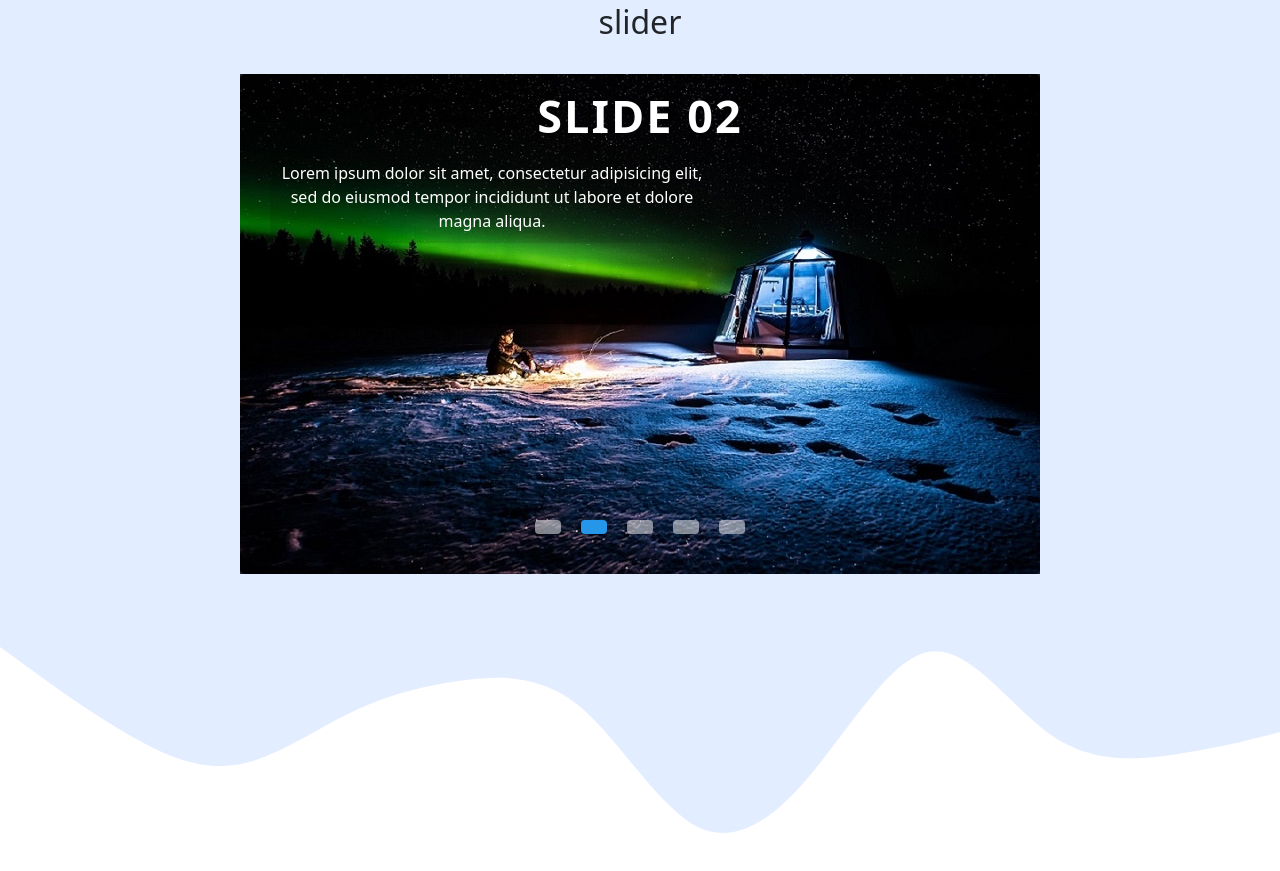
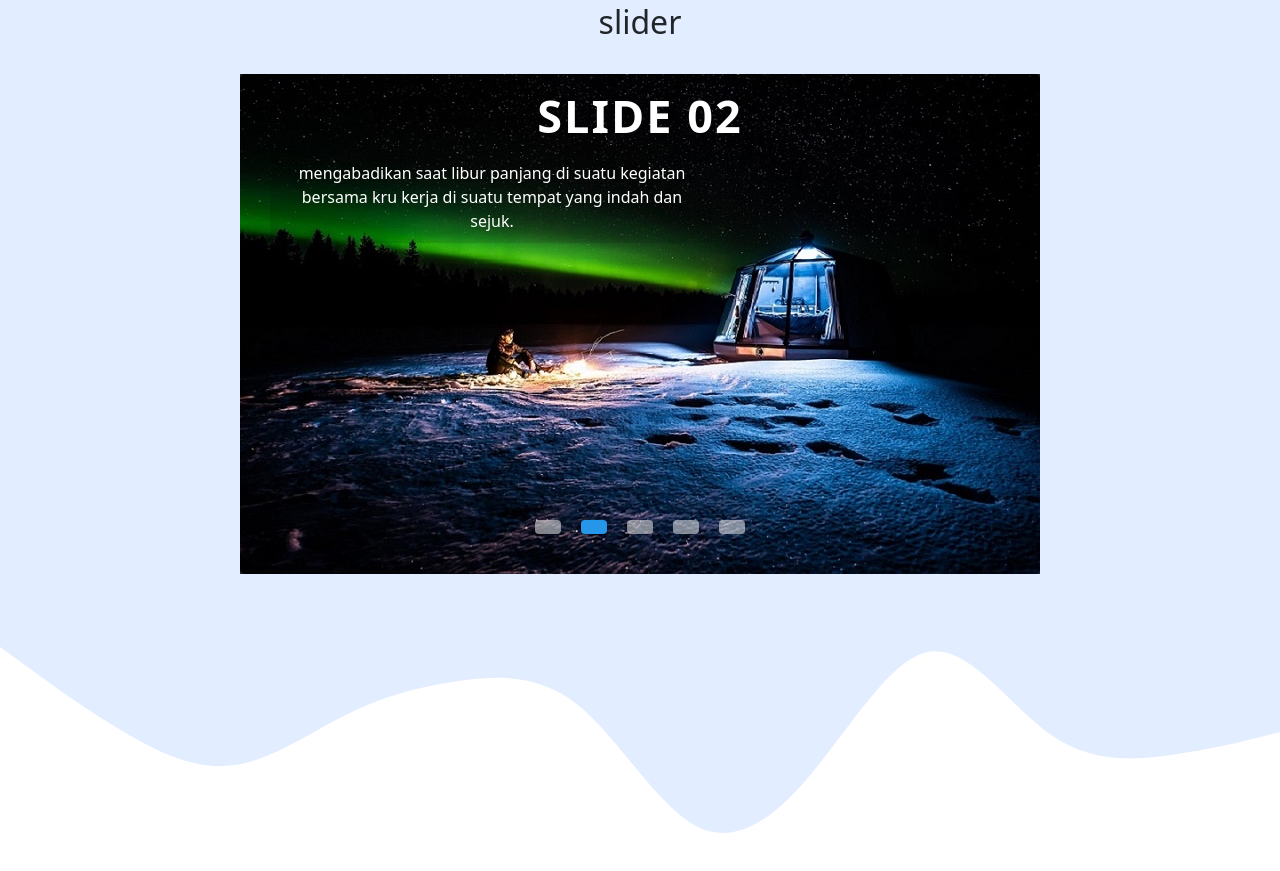
Before and after one commit to deminkamstudio/deminkamstudio.github.io, a plain HTML site: page index.html in a window 1280 px wide. Shown: the part 1345-2216 px from the top of the page. Drawn offline with nearby package versions, Linux system fonts and the light colour scheme.

Commit message:
menambahkan informasi pada gambar

```diff
--- a/index.html
+++ b/index.html
@@ -126,35 +126,35 @@
                 <img src="img/1.png" alt="" />
                 <div class="info">
                   <h2>Slide 01</h2>
-                  <p>Lorem ipsum dolor sit amet, consectetur adipisicing elit, sed do eiusmod tempor incididunt ut labore et dolore magna aliqua.</p>
+                  <p>pada saat ngoding kami selalu screenshoot hasil codingan dalam resolusi high untuk koeksi.</p>
                 </div>
               </div>
               <div class="slide">
                 <img src="img/2.jpg" alt="" />
                 <div class="info">
                   <h2>Slide 02</h2>
-                  <p>Lorem ipsum dolor sit amet, consectetur adipisicing elit, sed do eiusmod tempor incididunt ut labore et dolore magna aliqua.</p>
+                  <p>mengabadikan saat libur panjang di suatu kegiatan bersama kru kerja di suatu tempat yang indah dan sejuk.</p>
                 </div>
               </div>
               <div class="slide">
                 <img src="img/3.jpg" alt="" />
                 <div class="info">
                   <h2>Slide 03</h2>
-                  <p>Lorem ipsum dolor sit amet, consectetur adipisicing elit, sed do eiusmod tempor incididunt ut labore et dolore magna aliqua.</p>
+                  <p>salah satu alat yang ada di tempat kerja dalam rangka membuat design untuk pembuatan pola pkaian.</p>
                 </div>
               </div>
               <div class="slide">
                 <img src="img/4.jpg" alt="" />
                 <div class="info">
                   <h2>Slide 04</h2>
-                  <p>Lorem ipsum dolor sit amet, consectetur adipisicing elit, sed do eiusmod tempor incididunt ut labore et dolore magna aliqua.</p>
+                  <p>pemandagan yang tidak bisa lepas dari keindahan alam, kami selalu mengabadikannya dalam beberapa jepretan..</p>
                 </div>
               </div>
               <div class="slide">
                 <img src="img/5.jpg" alt="" />
                 <div class="info">
                   <h2>Slide 05</h2>
-                  <p>Lorem ipsum dolor sit amet, consectetur adipisicing elit, sed do eiusmod tempor incididunt ut labore et dolore magna aliqua.</p>
+                  <p>pada saat ngoding kami selalu screenshoot hasil codingan dalam resolusi high untuk koeksi.</p>
                 </div>
               </div>
               <div class="navigation">
```
